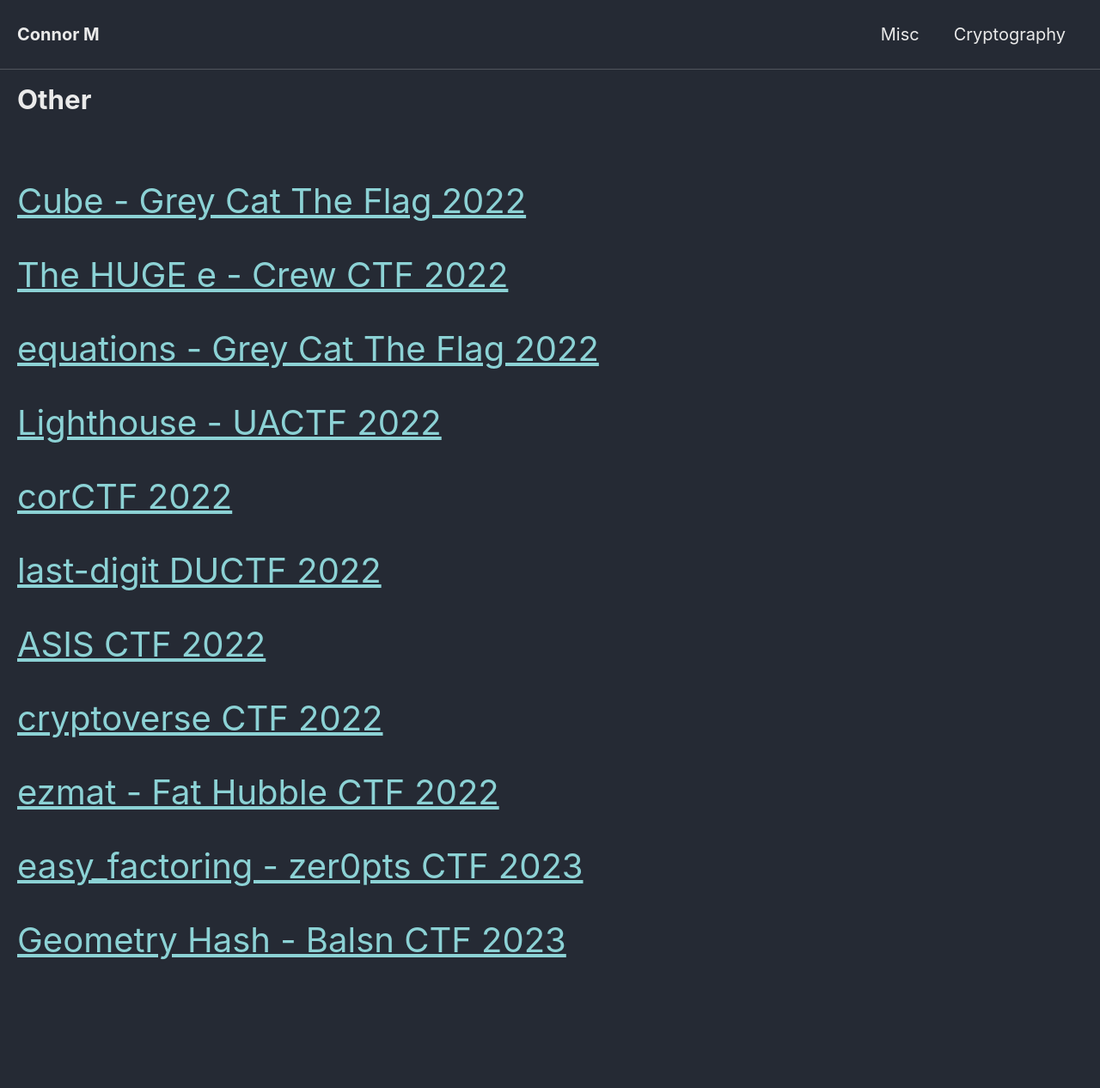
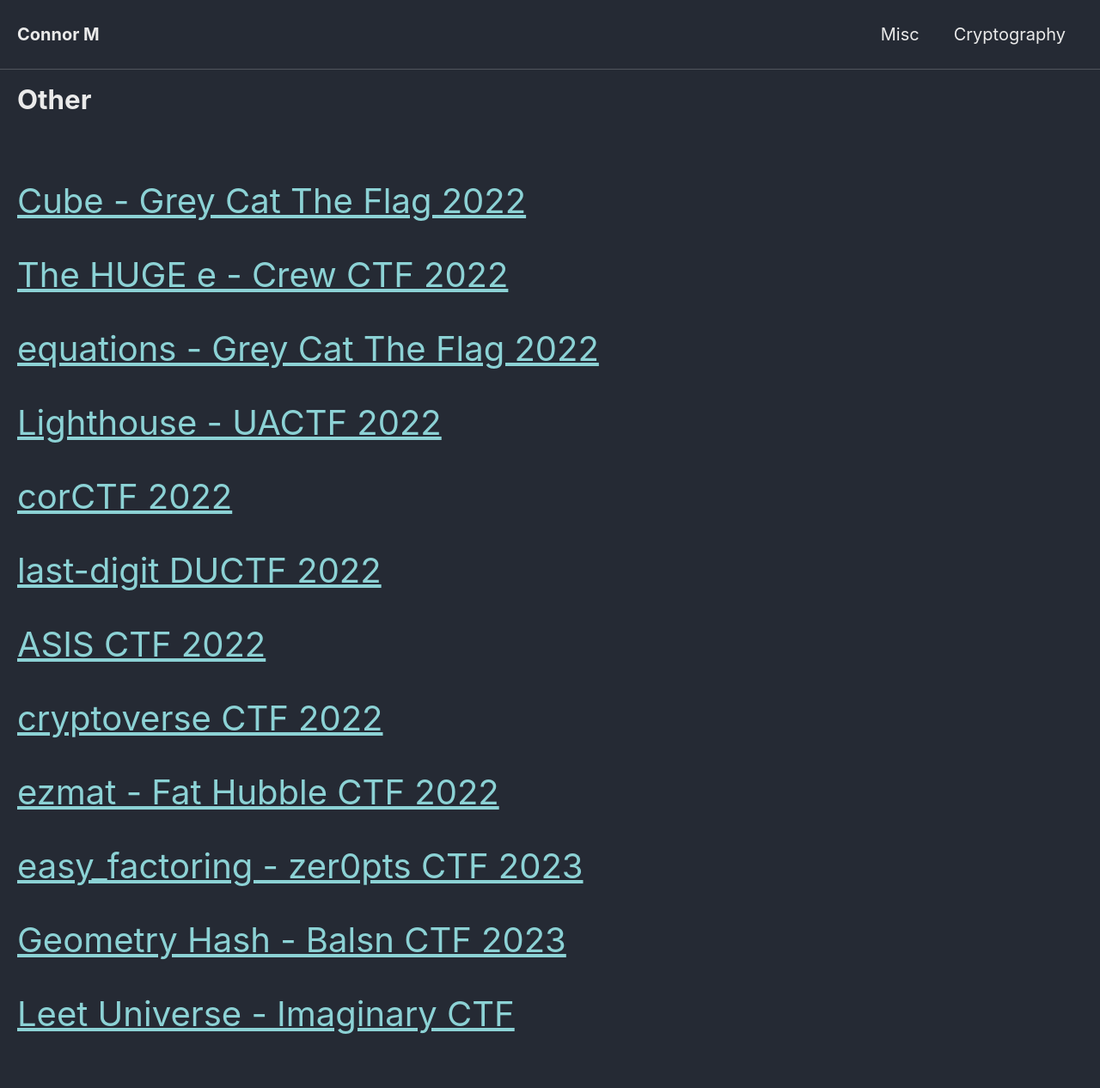
Before and after one commit to Connor-McCartney/Connor-McCartney.github.io, a Jekyll site: the page built from _pages/cryptography/other/other.md, in a window 1280 px wide. Shown: the whole page at 86% size. Built offline with Jekyll 4.4.1, drawn with Linux system fonts in a browser that asks for light colours; cached includes are drawn as plain includes; before the commit the page ends 1180 px from its top, so only the background shows below that.

Commit message:
Update other.md

```diff
--- a/_pages/cryptography/other/other.md
+++ b/_pages/cryptography/other/other.md
@@ -36,3 +36,6 @@ title: Other
 
 
 <span style="font-size:2em;">   [Geometry Hash - Balsn CTF 2023](/cryptography/other/Geometry-Hash-Balsn-CTF-2023) </span> <br>
+
+
+<span style="font-size:2em;">   [Leet Universe - Imaginary CTF](/cryptography/other/Leet-Universe-ImaginaryCTF) </span> <br>
```
